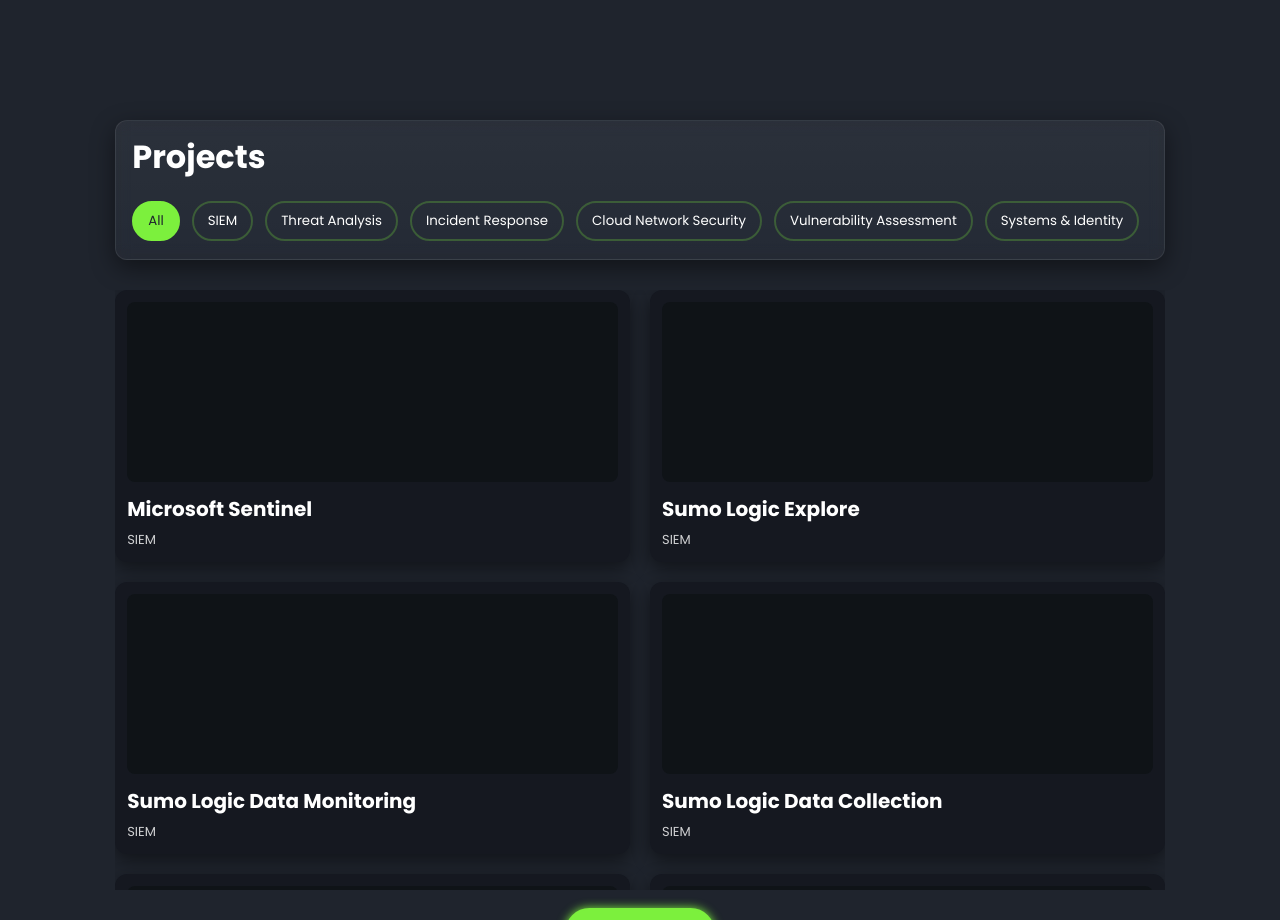
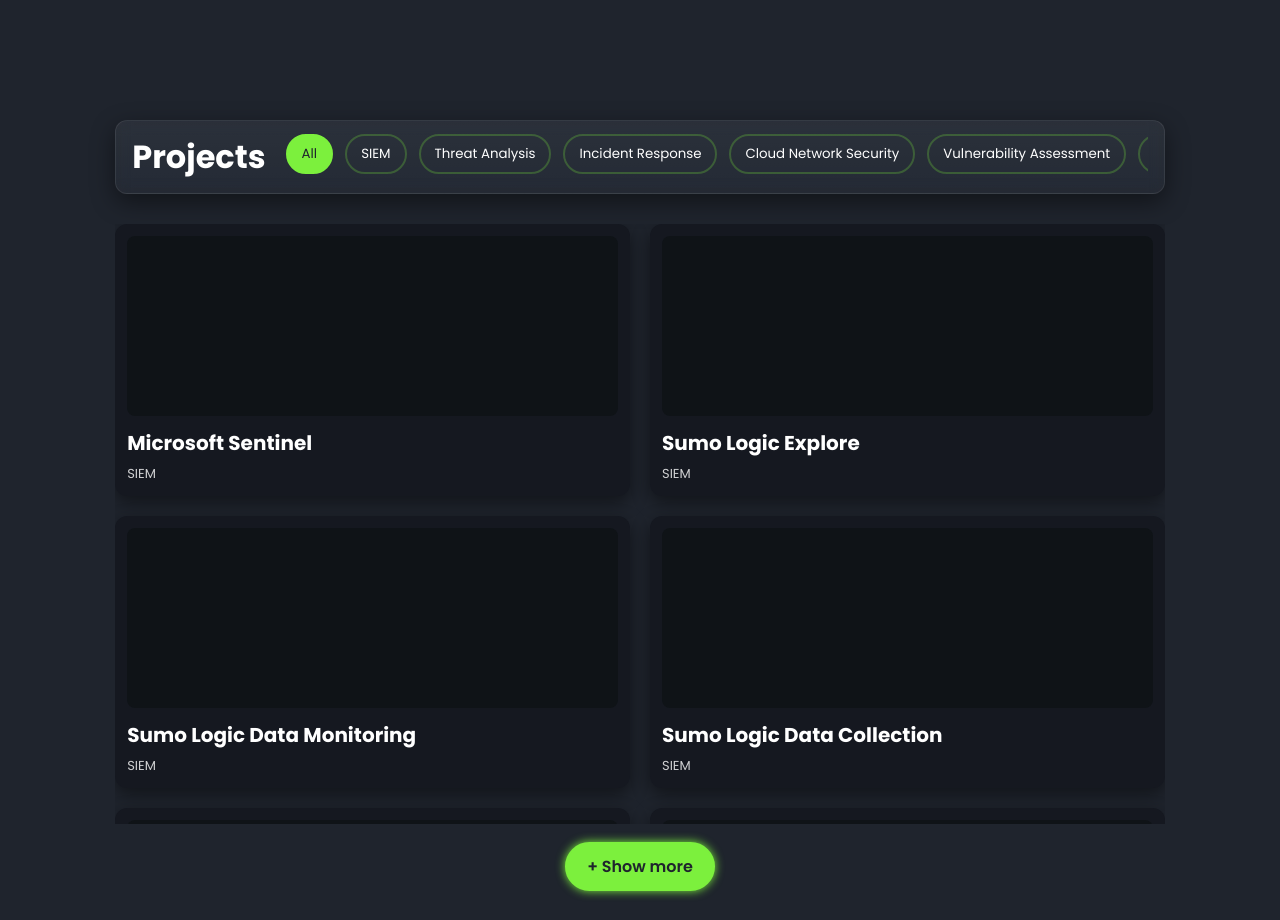
Before and after one commit to haroonza/haroon-portfolio, a plain HTML site: page index.html in a window 1280 px wide. Shown: the part 1560-2480 px from the top of the page. Drawn offline with nearby package versions, Linux system fonts and the light colour scheme; a script that the page names is missing.

Commit message:
Changes to panel

```diff
--- a/style.css
+++ b/style.css
@@ -620,3 +620,15 @@ a {
 .filter-btn {
     white-space: nowrap;
 }
+
+@media (min-width: 1100px) {
+    .projects-panel {
+        flex-direction: row;
+        align-items: center;
+        justify-content: space-between;
+    }
+
+    .filter-panel {
+        width: auto;
+    }
+}
```
